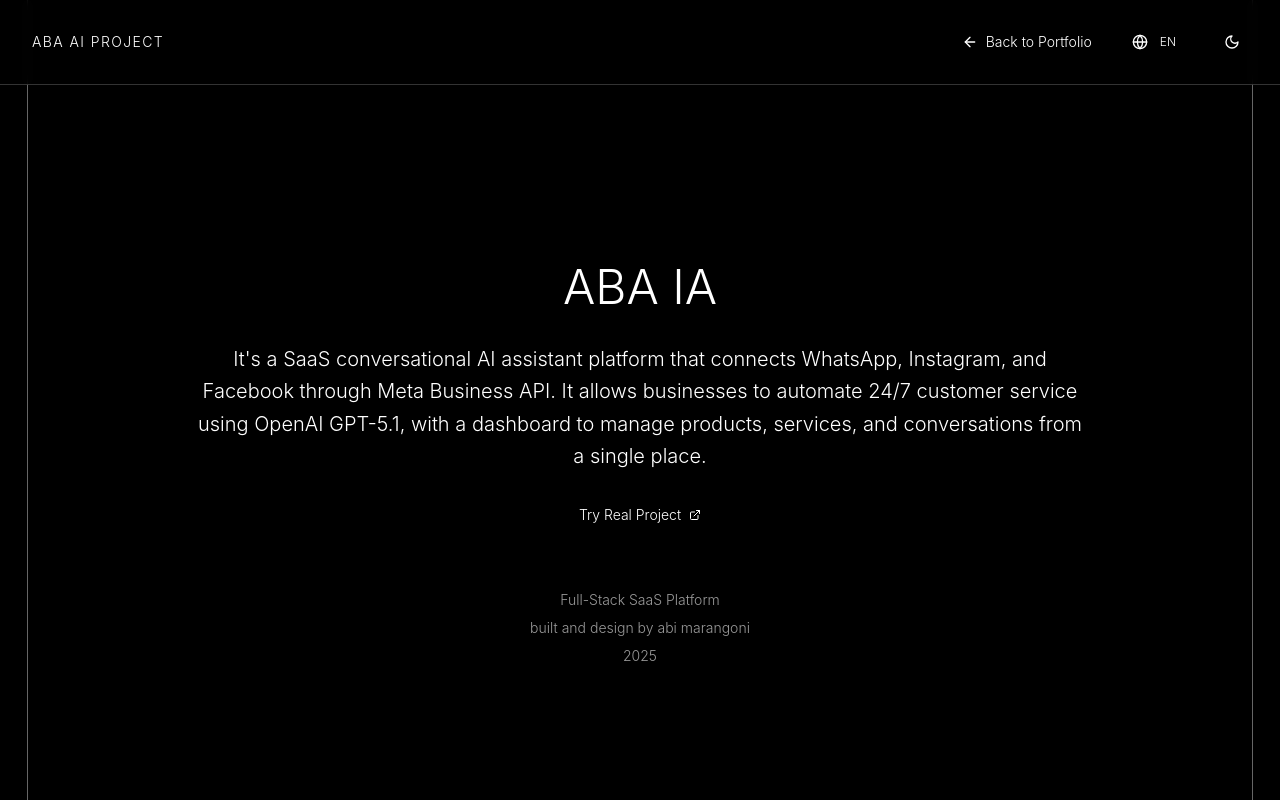
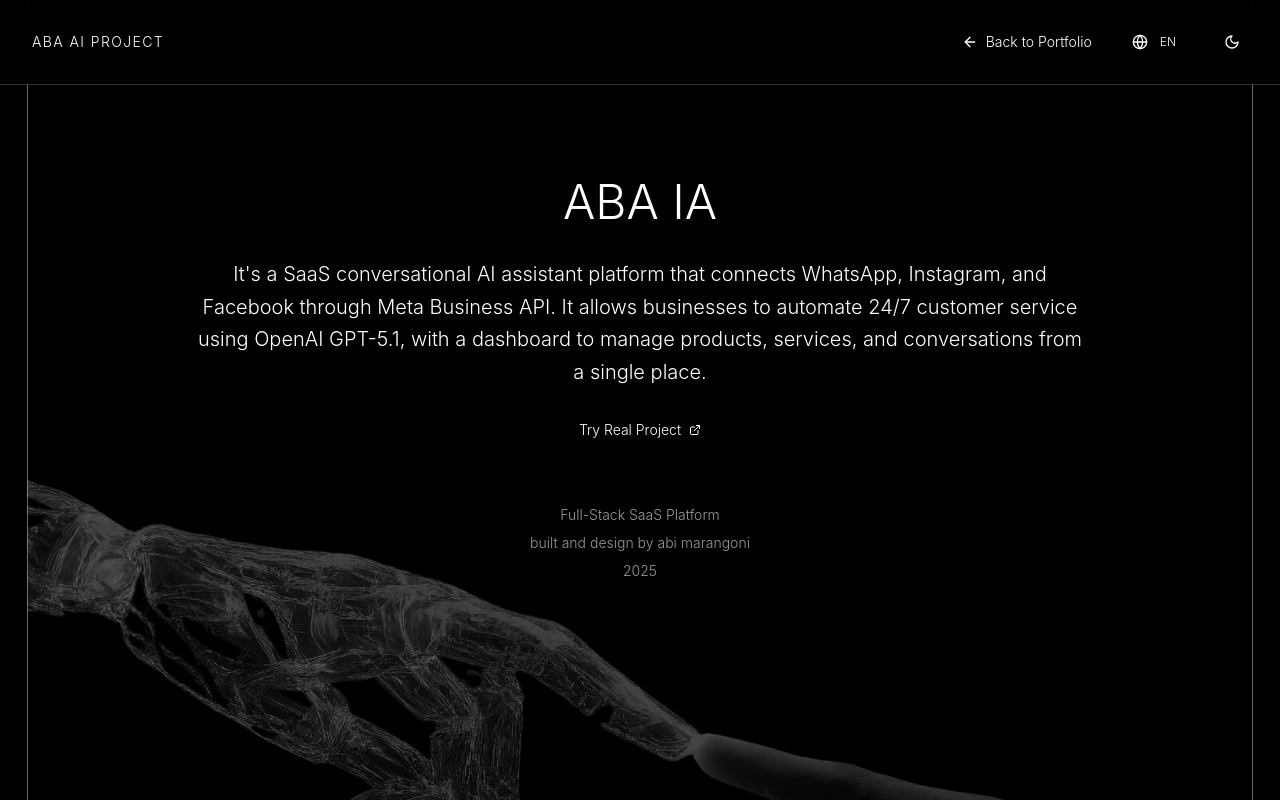
Before and after one commit to abrilmarangoni/Aboutme-portfolio-, a Next.js app: page /projects/aba-ai in a window 1280 px wide. Shown: the top 800 px of the page. Built offline with nearby package versions, Linux system fonts and the light colour scheme.

Commit message:
Update ABA AI project: Add MANO2.png image above content, apply grayscale and opacity effects, adjust positioning

```diff
--- a/app/projects/aba-ai/page.tsx
+++ b/app/projects/aba-ai/page.tsx
@@ -2,6 +2,7 @@
 
 import { useState, useEffect, useRef } from "react"
 import Link from "next/link"
+import Image from "next/image"
 import { ArrowLeft, Globe, Sun, Moon, ExternalLink } from "lucide-react"
 import { Button } from "@/components/ui/button"
 
@@ -371,8 +372,8 @@ export default function AbaAiProject() {
       {/* Main Content */}
       <main className="relative z-10">
         {/* BLOCK 1 — Hero */}
-        <section className="relative w-full min-h-screen flex items-center justify-center px-8 md:px-16">
-          <div className="max-w-7xl mx-auto text-center pt-32">
+        <section className="relative w-full min-h-screen flex flex-col items-center justify-center">
+          <div className="max-w-7xl mx-auto text-center w-full px-8 md:px-16" style={{ paddingTop: 'calc(128px + 50px)' }}>
             {/* Content */}
             <div className="max-w-4xl mx-auto">
             <div className="space-y-8">
@@ -397,6 +398,24 @@ export default function AbaAiProject() {
                 </div>
               </div>
             </div>
+          </div>
+          {/* Image - aligned exactly with vertical lines */}
+          <div
+            className="w-full"
+            style={{
+              marginTop: 'calc(24px - 250px)',
+              paddingLeft: 'max(27px, calc(50vw - 640px - 5px))',
+              paddingRight: 'max(27px, calc(50vw - 640px - 5px))'
+            }}
+          >
+                <Image
+              src="/images/MANO2.png"
+              alt="ABA IA"
+              width={1280}
+              height={800}
+              className="w-full h-auto object-cover grayscale opacity-40"
+                  priority
+                />
             </div>
           </section>
 
```
Also changed, not shown: public/images/MANO2.png (added). Lines whose indentation alone changed are shown as unchanged.
